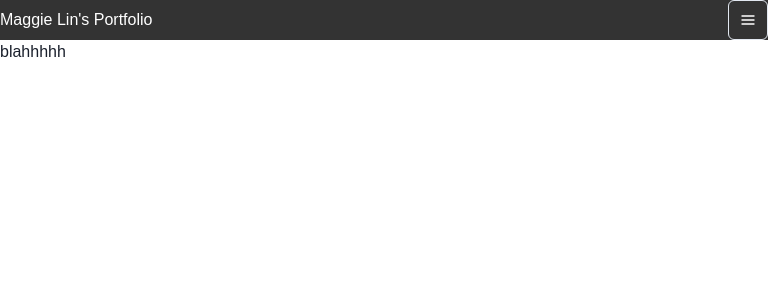
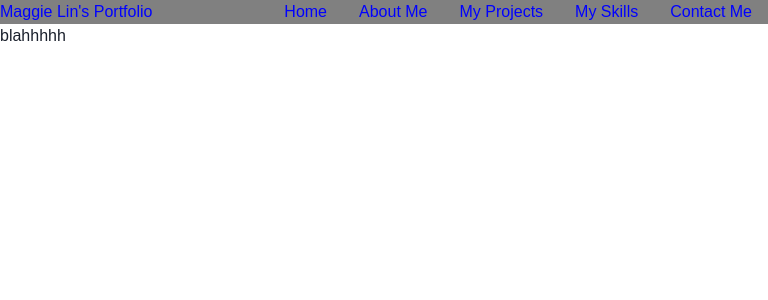
Before and after one commit to lin-maggies/portfolio, a React (Create React App) app: page /about in a window 768 px wide. Shown: the top 300 px of the page. Built offline with nearby package versions, Linux system fonts and the light colour scheme.

Commit message:
made navbar responsive

```diff
--- a/src/App.css
+++ b/src/App.css
@@ -9,13 +9,16 @@
   display: flex;
   justify-content: space-between;
   align-items: center;
-  background-color: #333;
-  color: white;
+  background-color: grey;
+  color: blue;
+  width: 100%;
 }
 
 .navbar-burger {
   display: flex;
+  color: purple;
 }
+
 .brand-title {
   font-size: 1.5rem;
   margin: 0.5rem;
@@ -25,40 +28,34 @@
   display: none;
 }
 
-.navbar-links ul {
-  margin: 0;
-  padding: 0;
-  display: flex;
-}
-
-.background {
-  margin: 0 auto;
-}
-
-.img-info h2 {
+/* .img-info h2 {
   font-size: 16px;
   line-height: 44px;
-}
+} */
 
-@media only screen and (max-width: 768px) {
-  .navbar {
-    display: block;
-    width: 100%;
+@media only screen and (min-width: 768px) {
+  .navbar-burger {
+    display: none;
+  }
+  .navbar-links {
+    display: flex;
+  }
+  .navbar-links ul {
+    margin: 0;
+    padding: 0;
+    display: flex;
+  }
+  .navbar-links li {
+    list-style: none;
+  }
+  .navbar-links li a {
+    padding: 1rem;
+    /* display: flex; */
   }
 }
 
-@media only screen and (max-width: 1000px) {
-  .wrapper {
-    width: 1000px;
-  }
-  .navbar {
-    display: flex;
-    width: 100%;
-  }
+@media only screen and (min-width: 1000px) {
   .navbar-links li Link {
     padding: 1rem;
   }
-  .navbar-burger {
-    display: none;
-  }
 }
--- a/src/Components/Navbar.js
+++ b/src/Components/Navbar.js
@@ -31,7 +31,8 @@ export default function Navbar() {
             </li>
           </ul>
         </div>
-        <Menu className="navbar-burger">
+        <div className="navbar-burger">
+          <Menu>
             <MenuButton
               as={IconButton}
               aria-label="Options"
@@ -56,6 +57,7 @@ export default function Navbar() {
               </MenuItem>
             </MenuList>
           </Menu>
+        </div>
       </nav>
     </div>
   );
--- a/src/Containers/contactMe.js
+++ b/src/Containers/contactMe.js
@@ -2,11 +2,13 @@ import React, { useState, useEffect, useContext } from "react";
 import { Text, Button, Box, Link } from "@chakra-ui/react";
 import { useNavigate } from "react-router";
 import "../App.css";
+import Navbar from "../Components/Navbar";
 
 export default function ContactMe() {
   const navigate = useNavigate();
   return (
     <div>
+      <Navbar />
       <p>blahhhhh</p>
     </div>
   );
```
Lines whose indentation alone changed are shown as unchanged.
